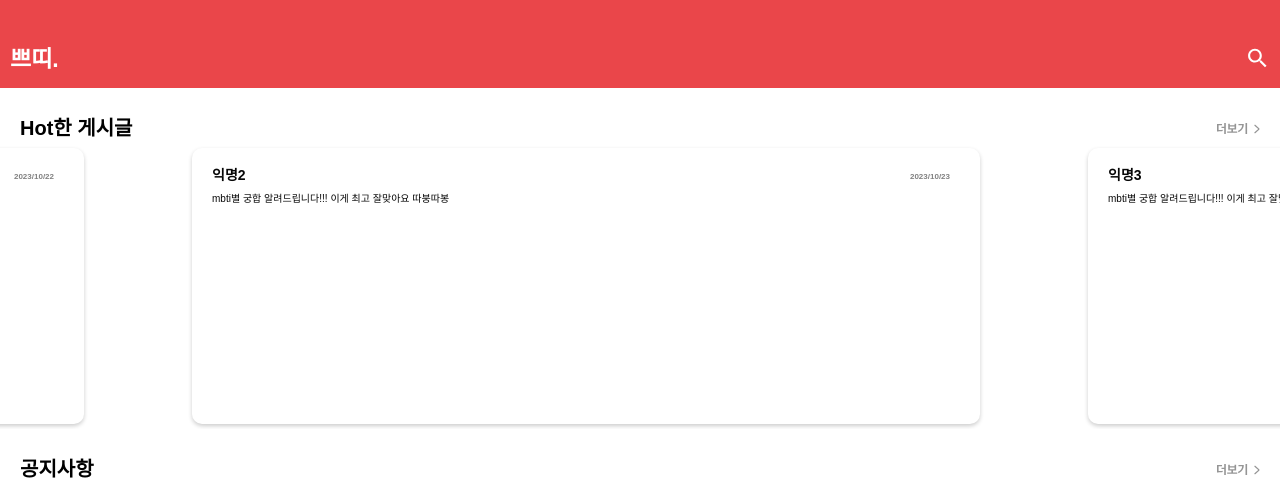
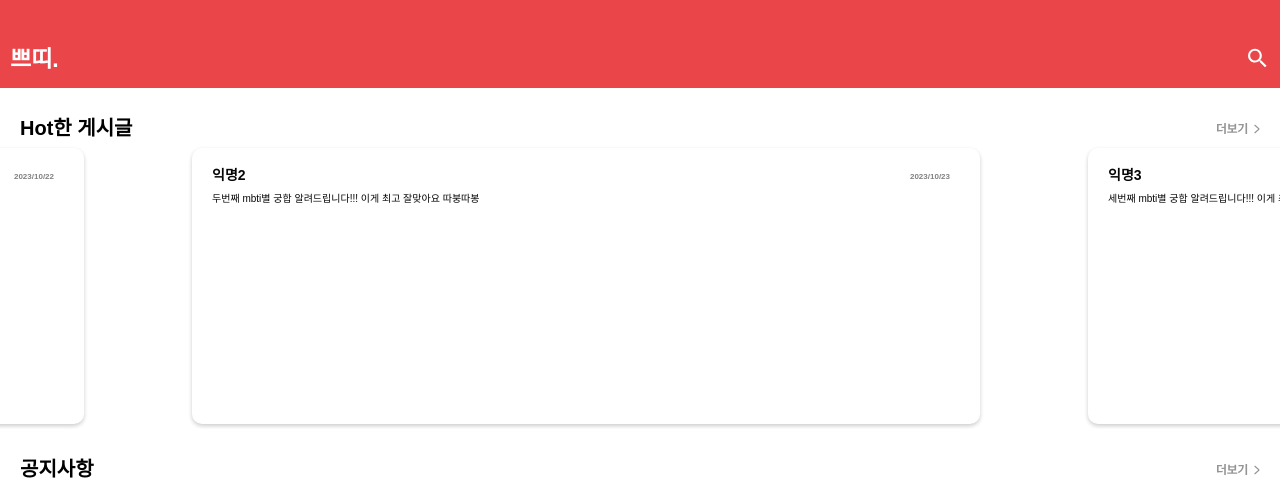
Before and after one commit to Theo-16-T1F7/T1F7-FE, a React (Create React App) app: page / in a window 1280 px wide. Shown: the top 480 px of the page. Built offline with nearby package versions, Linux system fonts and the light colour scheme; no server answers; a web font is replaced by a local one.

Commit message:
[feat] 더미데이터에 데이터 추가

```diff
--- a/src/components/HotBoard/HotBoard.tsx
+++ b/src/components/HotBoard/HotBoard.tsx
@@ -18,30 +18,42 @@ const HotBoard = () => {
           containScroll: 'trimSnaps', // 스크롤이 가장 가까운 스냅 지점에서 끝나도록 설정
           slidesToScroll: 1, // 한 번에 스크롤할 슬라이드 수를 설정
           dragFree: true,
-          loop: true
+          loop: false,
         },
         [Autoplay(autoplayOptions)]
       );
     }
-  },);
+  });
 
   const dummydata = [
     {
       id: '1',
       name: '익명1',
-      content: 'mbti별 궁합 알려드립니다!!! 이게 최고 잘맞아요 따붕따봉',
+      content: '첫번째 mbti별 궁합 알려드립니다!!! 이게 최고 잘맞아요 따붕따봉',
       date: '2023/10/22'
     },
     {
       id: '2',
       name: '익명2',
-      content: 'mbti별 궁합 알려드립니다!!! 이게 최고 잘맞아요 따붕따봉',
+      content: '두번째 mbti별 궁합 알려드립니다!!! 이게 최고 잘맞아요 따붕따봉',
       date: '2023/10/23'
     },
     {
       id: '3',
       name: '익명3',
-      content: 'mbti별 궁합 알려드립니다!!! 이게 최고 잘맞아요 따붕따봉',
+      content: '세번째 mbti별 궁합 알려드립니다!!! 이게 최고 잘맞아요 따붕따봉',
+      date: '2023/10/24'
+    },
+    {
+      id: '4',
+      name: '익명4',
+      content: '네번째 mbti별 궁합 알려드립니다!!! 이게 최고 잘맞아요 따붕따봉',
+      date: '2023/10/24'
+    },
+    {
+      id: '5',
+      name: '익명5',
+      content: '다섯번째 mbti별 궁합 알려드립니다!!! 이게 최고 잘맞아요 따붕따봉',
       date: '2023/10/24'
     }
   ];
@@ -50,9 +62,8 @@ const HotBoard = () => {
     <S.Container>
       <S.EmblaContainer ref={carouselRef}>
         <S.EmblaInnerContainer>
-          {dummydata.map((item) => (
-            <S.EmblaSlide key={item.id}>
-              <>
+          {dummydata.map((item, index) => (
+            <S.EmblaSlide key={index}>
               <S.HotBoardCard>
                 <S.Name>
                   {item.name}
@@ -62,7 +73,6 @@ const HotBoard = () => {
                   <p>{item.content}</p>
                 </S.Content>
               </S.HotBoardCard>
-              </>
             </S.EmblaSlide>
           ))}
         </S.EmblaInnerContainer>
```
Lines whose indentation alone changed are shown as unchanged.
